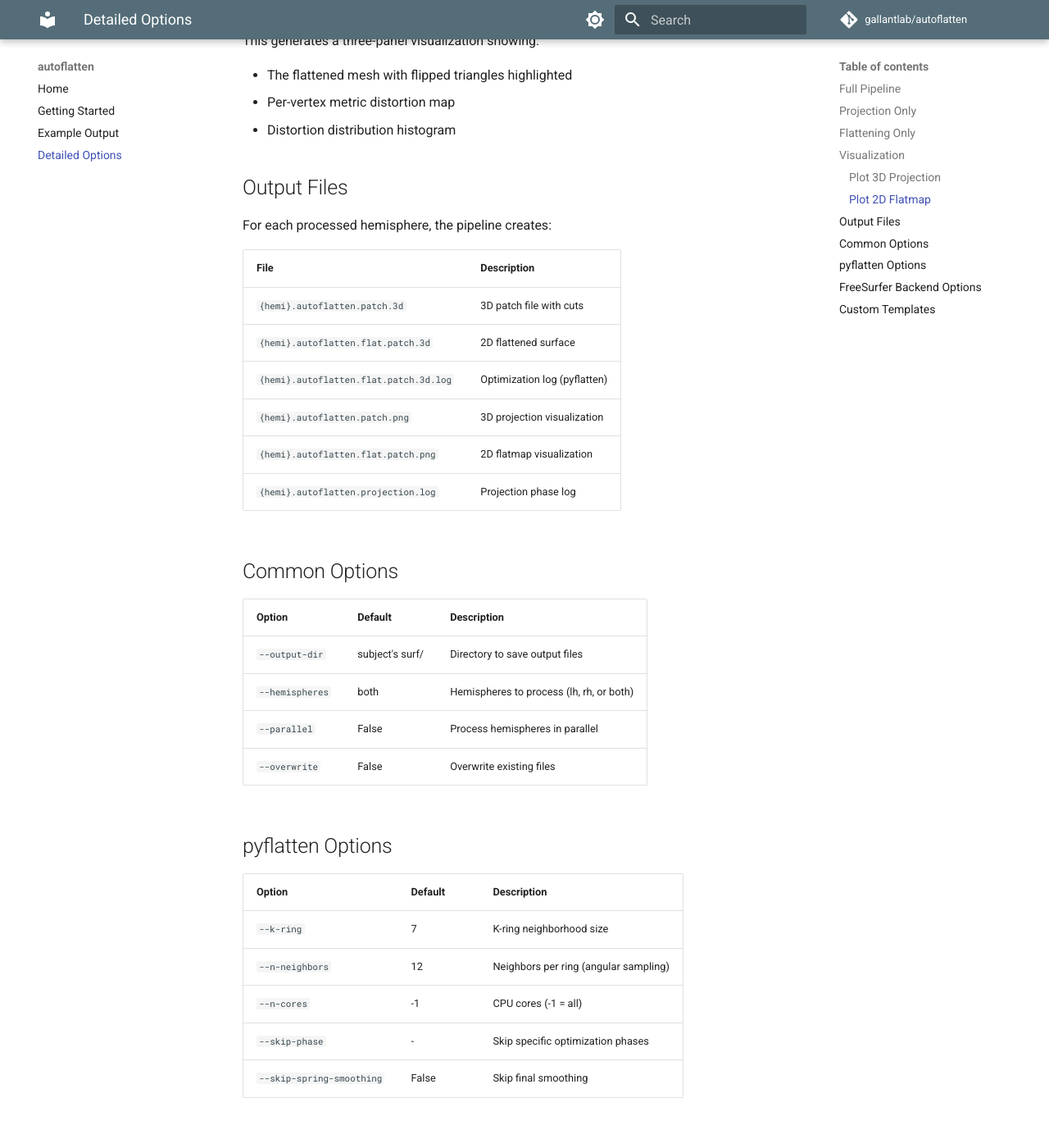
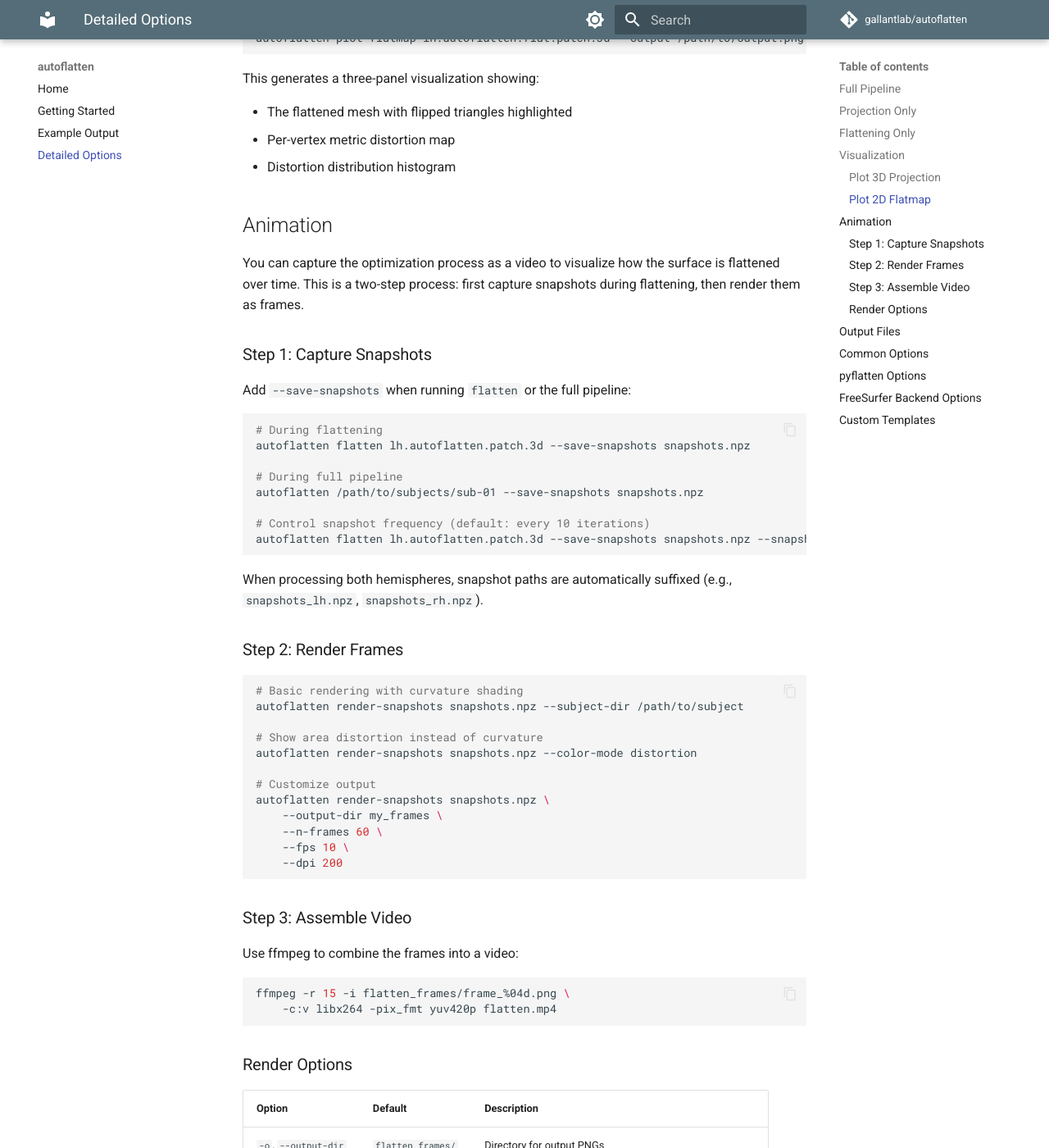
Before and after one commit to gallantlab/autoflatten, an MkDocs documentation site: the page built from docs/detailed-options.md, in a window 1280 px wide and 1400 px high, scrolled down 2126 px. Shown: the whole window at 82% size. Built offline with MkDocs 1.6.1 and Material for MkDocs 9.7.7, drawn with Linux system fonts in a browser that asks for light colours; comment, search, counter and statistics services are not loaded; some of the changed text lies outside the part shown.

Commit message:
Add animation feature documentation to README, docs, and CLAUDE.md

````diff
--- a/docs/detailed-options.md
+++ b/docs/detailed-options.md
@@ -11,6 +11,7 @@ autoflatten provides a CLI with five commands:
 | `autoflatten flatten PATCH_FILE` | Flattening only: flatten existing patch |
 | `autoflatten plot-projection PATCH` | Plot 3D surface with cuts highlighted |
 | `autoflatten plot-flatmap FLAT_PATCH` | Plot 2D flatmap with distortion metrics |
+| `autoflatten render-snapshots NPZ` | Render animation frames from optimization snapshots |
 
 ## Full Pipeline
 
@@ -95,6 +96,68 @@ This generates a three-panel visualization showing:
 - Per-vertex metric distortion map
 - Distortion distribution histogram
 
+## Animation
+
+You can capture the optimization process as a video to visualize how the surface is flattened over time. This is a two-step process: first capture snapshots during flattening, then render them as frames.
+
+### Step 1: Capture Snapshots
+
+Add `--save-snapshots` when running `flatten` or the full pipeline:
+
+```bash
+# During flattening
+autoflatten flatten lh.autoflatten.patch.3d --save-snapshots snapshots.npz
+
+# During full pipeline
+autoflatten /path/to/subjects/sub-01 --save-snapshots snapshots.npz
+
+# Control snapshot frequency (default: every 10 iterations)
+autoflatten flatten lh.autoflatten.patch.3d --save-snapshots snapshots.npz --snapshot-every 5
+```
+
+When processing both hemispheres, snapshot paths are automatically suffixed (e.g., `snapshots_lh.npz`, `snapshots_rh.npz`).
+### Step 2: Render Frames
+
+```bash
+# Basic rendering with curvature shading
+autoflatten render-snapshots snapshots.npz --subject-dir /path/to/subject
+
+# Show area distortion instead of curvature
+autoflatten render-snapshots snapshots.npz --color-mode distortion
+
+# Customize output
+autoflatten render-snapshots snapshots.npz \
+    --output-dir my_frames \
+    --n-frames 60 \
+    --fps 10 \
+    --dpi 200
+```
+
+### Step 3: Assemble Video
+
+Use ffmpeg to combine the frames into a video:
+
+```bash
+ffmpeg -r 15 -i flatten_frames/frame_%04d.png \
+    -c:v libx264 -pix_fmt yuv420p flatten.mp4
+```
+
+### Render Options
+
+| Option | Default | Description |
+|--------|---------|-------------|
+| `-o`, `--output-dir` | `flatten_frames/` | Directory for output PNGs |
+| `--n-frames` | 120 | Number of frames to render |
+| `--fps` | 15 | Frames per second (used in suggested ffmpeg command) |
+| `--color-mode` | `curvature` | Face coloring: `curvature` or `distortion` |
+| `--subject-dir` | - | FreeSurfer subject directory (auto-detect curvature) |
+| `--curv-path` | - | Path to curvature file (e.g., `lh.curv`) |
+| `--figsize` | 6.0 | Figure size in inches |
+| `--dpi` | 150 | Resolution in DPI |
+| `--overwrite` | False | Overwrite existing frame files |
+
+The renderer automatically adds hold frames at the start, end, and phase transitions to create natural pacing in the video.
+
 ## Output Files
 
 For each processed hemisphere, the pipeline creates:
@@ -107,6 +170,7 @@ For each processed hemisphere, the pipeline creates:
 | `{hemi}.autoflatten.patch.png` | 3D projection visualization |
 | `{hemi}.autoflatten.flat.patch.png` | 2D flatmap visualization |
 | `{hemi}.autoflatten.projection.log` | Projection phase log |
+| `snapshots.npz` | Optimization snapshots (with `--save-snapshots`) |
 
 ## Common Options
 
@@ -126,6 +190,8 @@ For each processed hemisphere, the pipeline creates:
 | `--n-cores` | -1 | CPU cores (-1 = all) |
 | `--skip-phase` | - | Skip specific optimization phases |
 | `--skip-spring-smoothing` | False | Skip final smoothing |
+| `--save-snapshots` | - | Save optimization snapshots to `.npz` file |
+| `--snapshot-every` | 10 | Save snapshot every N iterations |
 
 ## FreeSurfer Backend Options
 
````
Also changed, not shown: other parts of docs/detailed-options.md (+1 -1 lines), CLAUDE.md (+14 -1 lines), README.md (+1 -0 lines), docs/index.md (+5 -0 lines).
